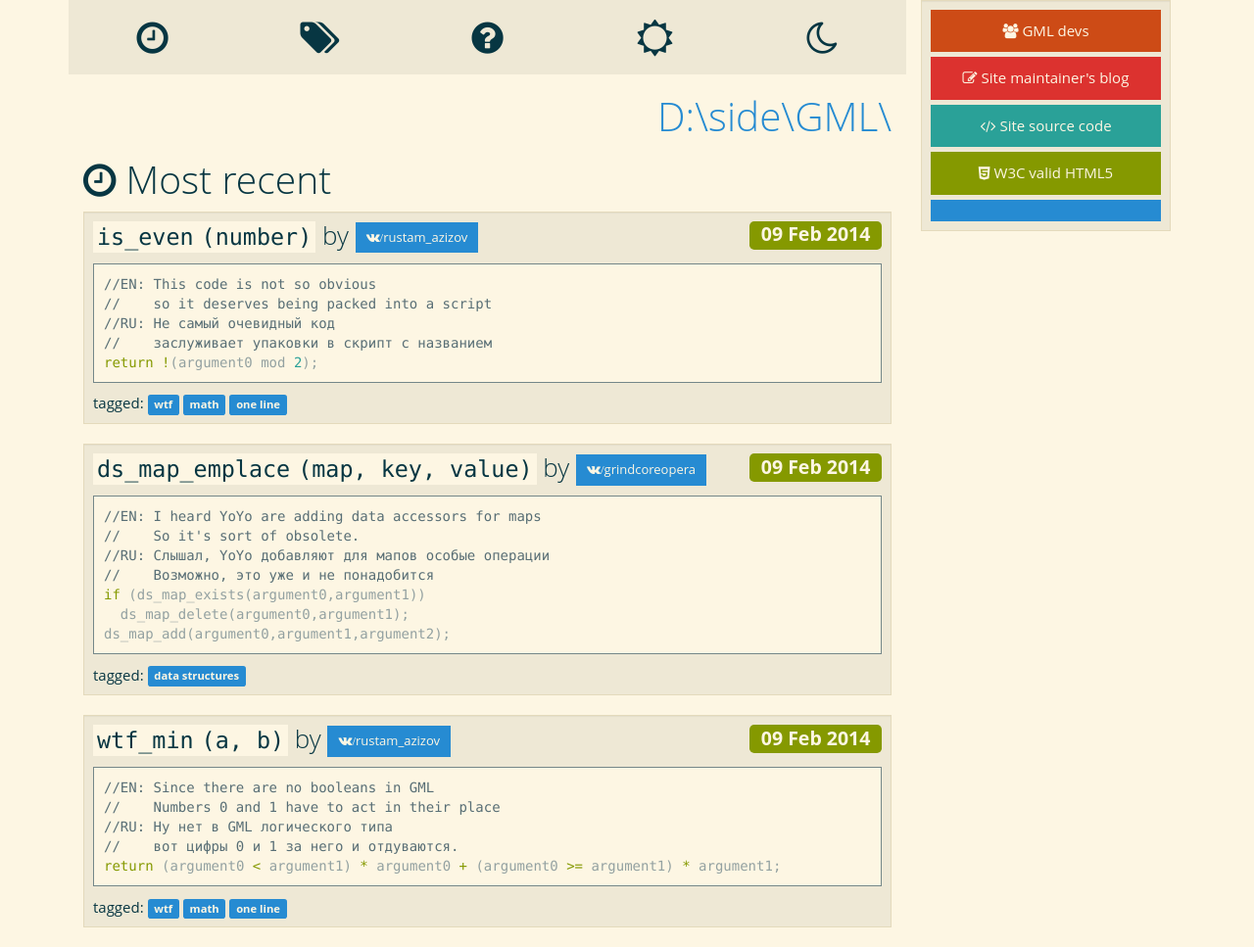
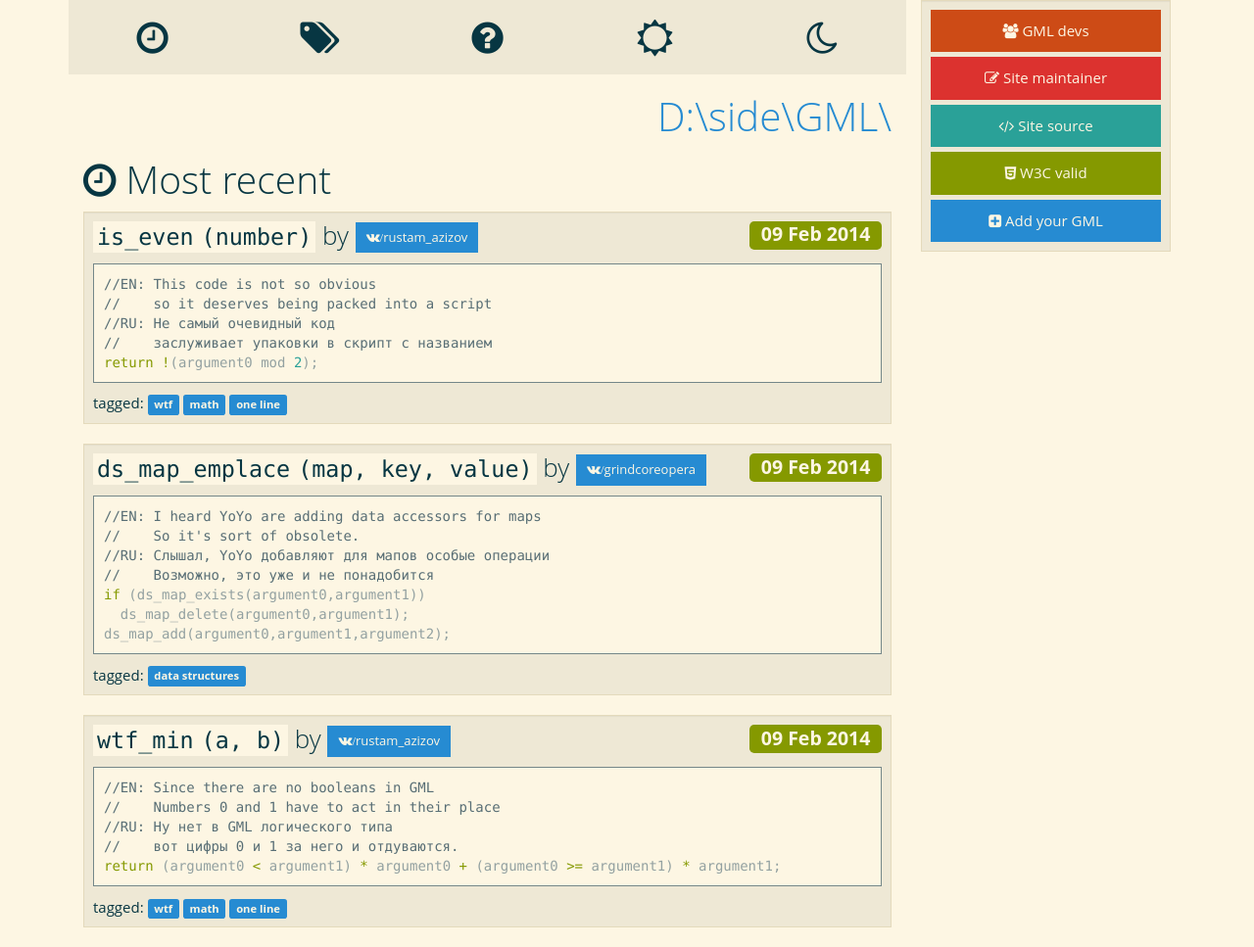
Before and after one commit to D-side/GMLS, a Jekyll site: the page built from index.html, in a window 1280 px wide. Shown: the whole page at 98% size. Built offline with Jekyll 4.4.1, drawn with Linux system fonts in a browser that asks for light colours; Markdown is read by kramdown in place of the engine named in the settings.

Commit message:
New page

```diff
--- a/_includes/sidebar.html
+++ b/_includes/sidebar.html
@@ -1,8 +1,8 @@
 <div class="well well-sm">
 	<a class="btn btn-block btn-warning" href="http://yoyogames.com/"><i class="icon-group"></i> GML devs</a>
-	<a class="btn btn-block btn-danger"><i class="icon-edit"></i> Site maintainer's blog</a>
-	<a class="btn btn-block btn-info" href="http://github.com/D-side/GMLS"><i class="icon-code"></i> Site source code</a>
-	<a class="btn btn-block btn-success" href="http://validator.w3.org/check?uri=http%3A%2F%2Fgml.dside.ru%2F"><i class="icon-html5"></i> W3C valid HTML5</a>
-	<a class="btn btn-block btn-primary"></a>
+	<a class="btn btn-block btn-danger"><i class="icon-edit"></i> Site maintainer</a>
+	<a class="btn btn-block btn-info" href="http://github.com/D-side/GMLS"><i class="icon-code"></i> Site source</a>
+	<a class="btn btn-block btn-success" href="http://validator.w3.org/check?uri=http%3A%2F%2Fgml.dside.ru%2F"><i class="icon-html5"></i> W3C valid</a>
+	<a class="btn btn-block btn-primary" href="/contribute/"><i class="icon-plus-sign-alt"></i> Add your GML</a>
 
 </div>
```
Also changed, not shown: contribute/index.html (added, +44 -0 lines).
